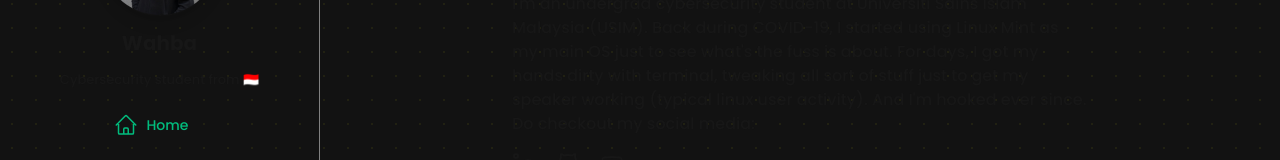
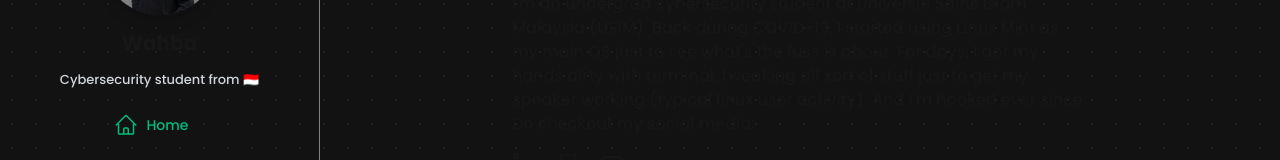
Before and after one commit to wahbakamaluddin/blog1, a Next.js app: page / in a window 1280 px wide. Shown: the part 200-360 px from the top of the page. Built offline with nearby package versions, Linux system fonts and the light colour scheme.

Commit message:
Add hover effect on profile pit

```diff
--- a/app/ui/sidenav/sidenav.tsx
+++ b/app/ui/sidenav/sidenav.tsx
@@ -19,7 +19,7 @@ export default function SideNav() {
                 </div>
             </div>
             <div className="hidden md:flex flex-col h-full items-center justify-start p-4 gap-3 flex">
-                <div className='pt-20 hidden md:block'>
+                <div className='pt-20 hidden md:block hover:scale-105 transition-transform duration-200'>
                     <Image
                     src="/profile1.jpeg"
                     alt="Profile Pitcure"
@@ -34,12 +34,12 @@ export default function SideNav() {
                     </Link>
                 </div>
                 <div className=''>
-                    <p className="text-[13px]">Cybersecurity student from  🇮🇩</p>
+                    <p className="text-[13px] text-gray-300">Cybersecurity student from  🇮🇩</p>
                 </div>
                 <div className="">
                     <NavLinks />
                 </div>
-                <div className="">
+                <div className="h-full flex items-end pb-4">
                     <SocMedIcons />
                 </div>
                 <div className='h-full flex flex-col justify-end'>
```
